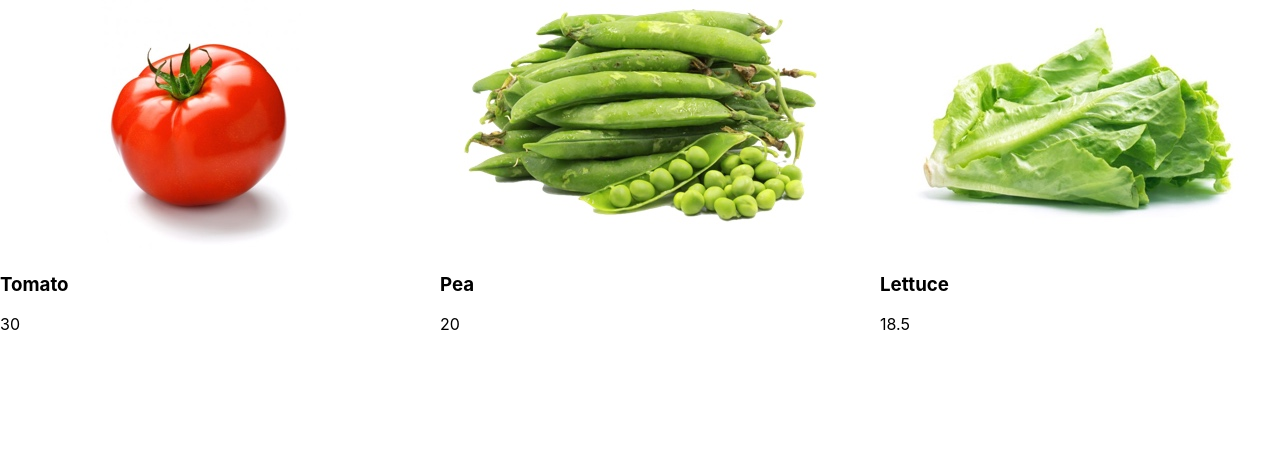
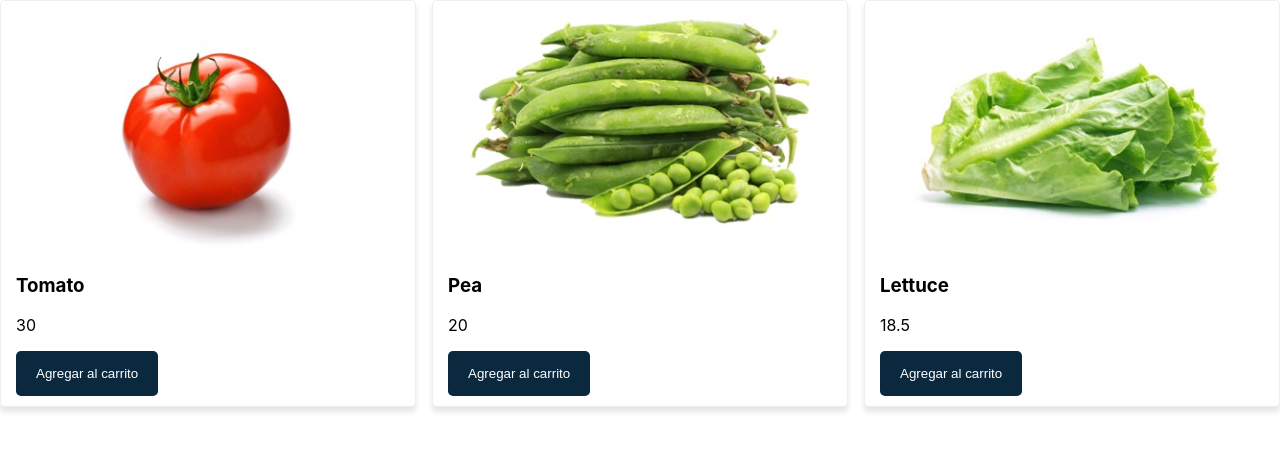
Before and after one commit to kushiahu/learn-react-shopping-cart, a React (Create React App) app: page / in a window 1280 px wide. Shown: the top 450 px of the page. Built offline with nearby package versions, Linux system fonts and the light colour scheme.

Commit message:
add component Button

```diff
--- /dev/null
+++ b/src/components/Button.js
@@ -0,0 +1,23 @@
+import { Component } from 'react'
+
+
+const styles = {
+	button: {
+		backgroundColor: '#0A283E',
+		color: '#FFF',
+		padding: '15px 20px',
+		border: 'none',
+		borderRadius: '5px',
+		cursor: 'pointer',
+	}
+}
+
+class Button extends Component {
+	render() {
+		return(
+			<button style={ styles.button } { ...this.props } />
+		)
+	}
+}
+
+export default Button
--- a/src/components/Product.js
+++ b/src/components/Product.js
@@ -1,14 +1,30 @@
 import { Component } from 'react'
+import Button from './Button'
 
+
+const styles = {
+	product: {
+		border: 'solid 1px #eee',
+		boxShadow: '0 5px 5px rgb(0, 0, 0, 0.1)',
+		width: '30%',
+		padding: '10px 15px',
+		borderRadius: '5px',
+	},
+	img: {
+		width: '100%',
+	}
+}
 
 class Product extends Component {
 	render() {
-		const { product } = this.props
+		const { product, addCart } = this.props
+
 		return(
-			<div>
-				<img alt={ product.name } src={ product.img } />
+			<div style={ styles.product }>
+				<img alt={ product.name } src={ product.img } style={ styles.img } />
 				<h3>{ product.name }</h3>
 				<p>{ product.price }</p>
+				<Button onClick={() => addCart(product)}>Agregar al carrito</Button>
 			</div>
 		)
 	}
```
